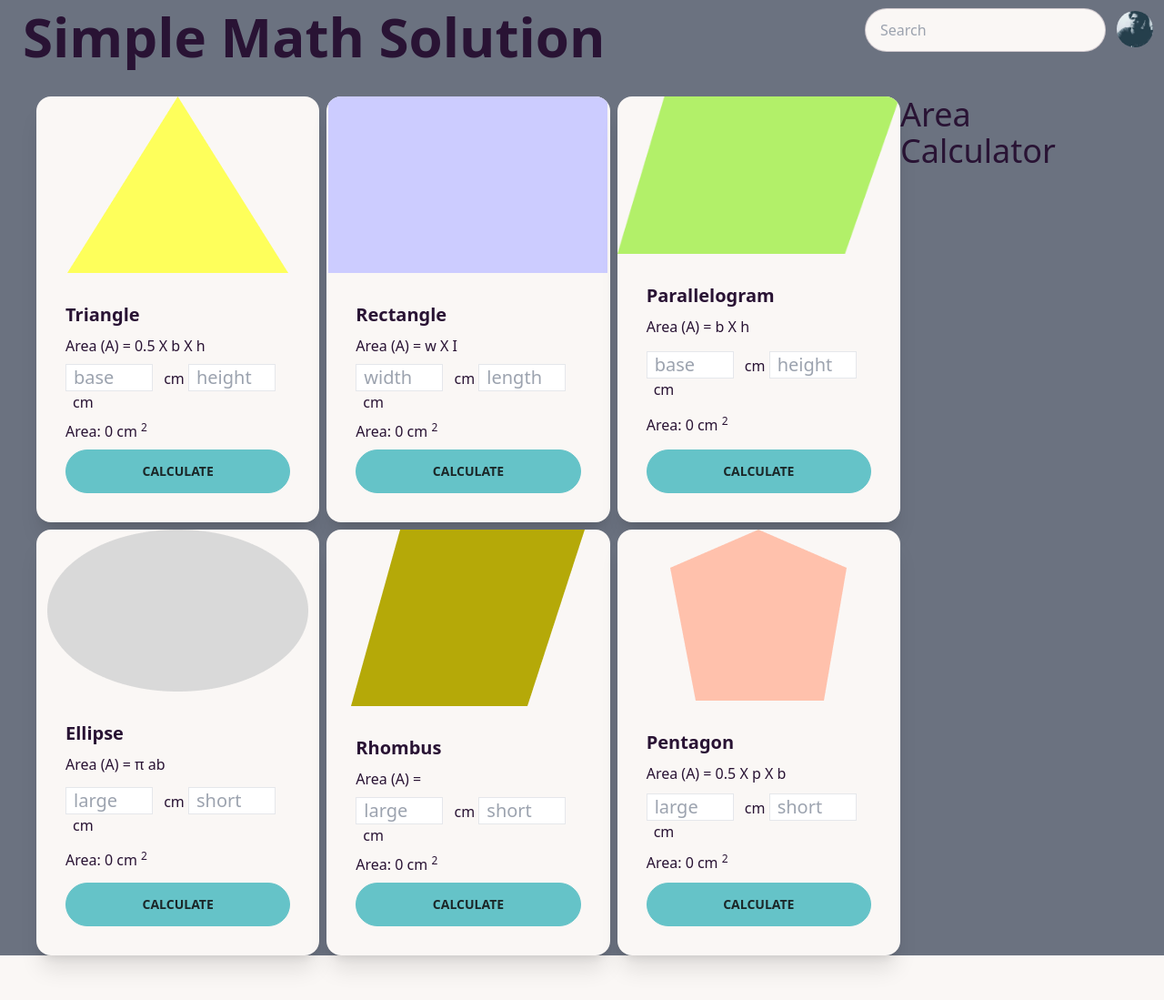
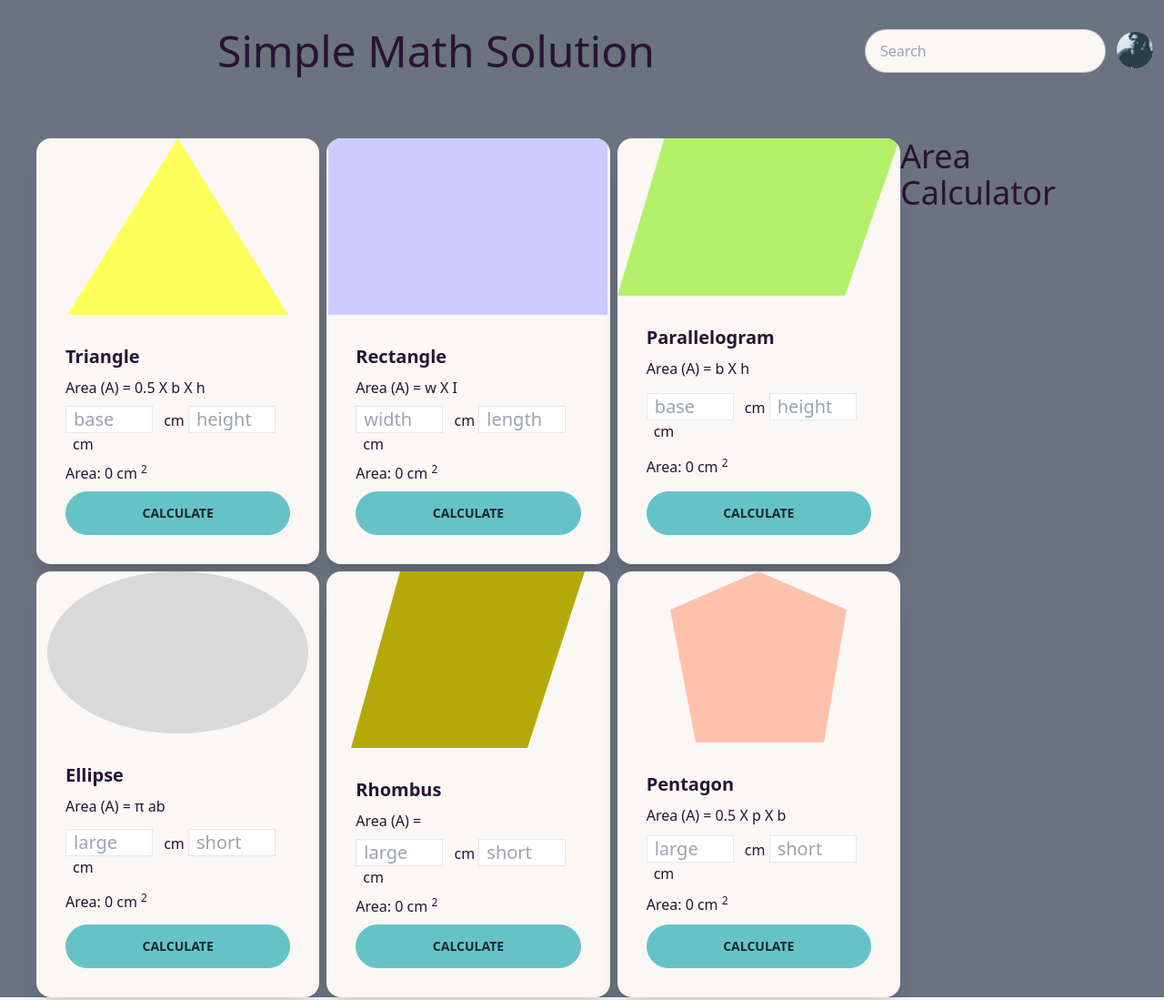
Before and after one commit to jahid45780/geometry-genius-resources, a plain HTML site: page index.html in a window 1280 px wide. Shown: the top 1099 px of the page at 91% size. Drawn offline with nearby package versions, Linux system fonts and the light colour scheme.

Commit message:
added the navber

```diff
--- a/index.html
+++ b/index.html
@@ -14,8 +14,8 @@
 
 
       <div class="navbar ">
-        <div class="flex-1">
-          <a class="btn btn-ghost normal-case text-6xl">Simple Math Solution</a>
+        <div class=" flex flex-col lg:flex-1 items-center justify-center p-6">
+          <a class=" normal-case text-start text-5xl">Simple Math Solution</a>
         </div>
         <div class="flex-none gap-2">
           <div class="form-control">
```
